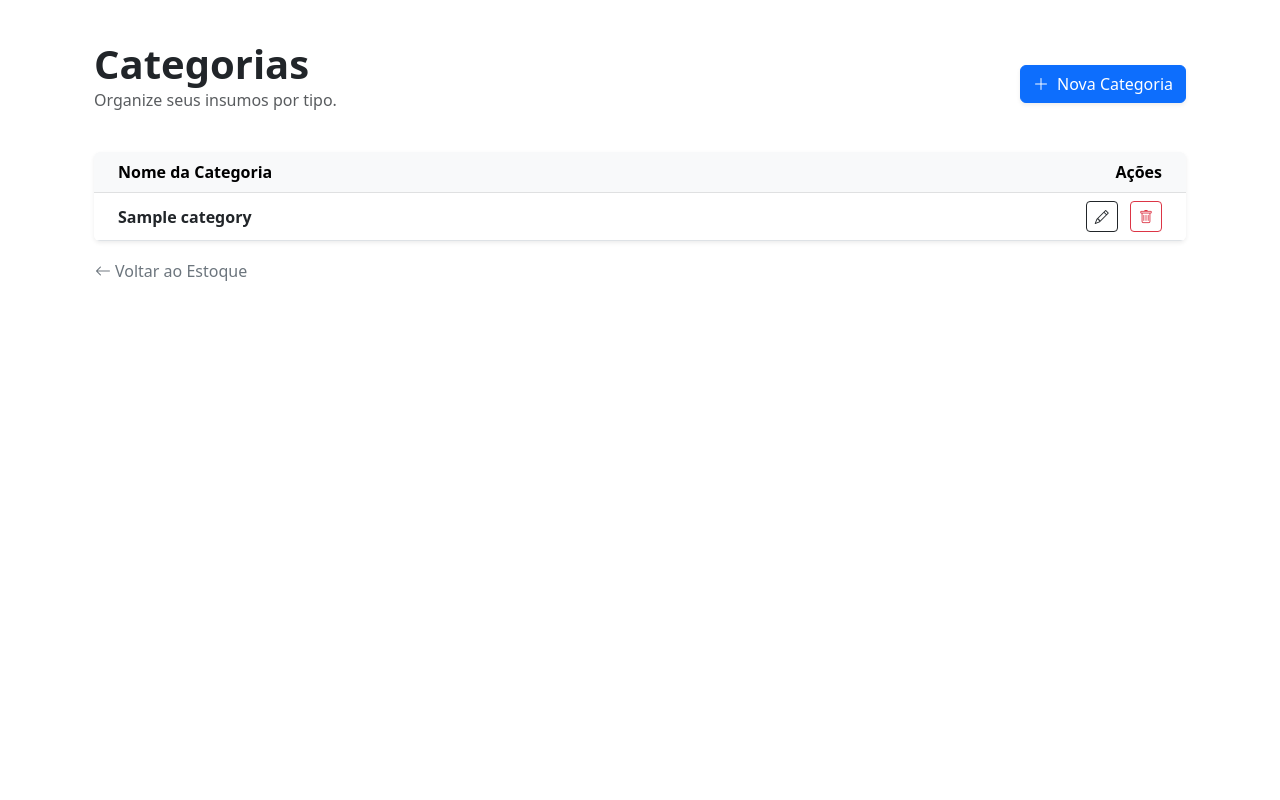
After one commit to AndreConforti/pip_burger, a Django app: page /inventory/categories/ in a window 1280 px wide. The commit adds this page. Run offline with Django 5.2, Linux system fonts and the light colour scheme; tables that the repository leaves empty hold one stand-in row (values such as "Sample post").

Commit message:
feat: complete category crud with exclusion modal

```diff
--- a/apps/inventory/forms.py
+++ b/apps/inventory/forms.py
@@ -4,11 +4,14 @@ from .models import Ingredient
 class IngredientForm(forms.ModelForm):
     class Meta:
         model = Ingredient
-        fields = ['name', 'supplier', 'unit', 'current_stock', 'minimum_stock', 'cost_price']
+        fields = ['name', 'category', 'supplier', 'unit', 'current_stock', 'minimum_stock', 'cost_price']
         widgets = {
             'name': forms.TextInput(attrs={
                 'class': 'form-control',
                 'placeholder': 'Nome do Insumo'
+            }),
+            'category': forms.Select(attrs={
+                'class': 'form-select'
             }),
             'supplier': forms.Select(attrs={
                 'class': 'form-select',
--- a/apps/inventory/models.py
+++ b/apps/inventory/models.py
@@ -22,10 +22,15 @@ class Supplier(models.Model):
 
 
 class Category(models.Model):
-    name = models.CharField(max_length=50, unique=True)
+    name = models.CharField(max_length=100, unique=True, verbose_name="Nome da Categoria")
 
     def __str__(self):
         return self.name
+
+    class Meta:
+        verbose_name = "Categoria"
+        verbose_name_plural = "Categorias"
+        ordering = ['name']
 
 
 class Ingredient(models.Model):
--- /dev/null
+++ b/apps/inventory/templates/inventory/category_list.html
@@ -0,0 +1,62 @@
+{% extends 'base_home.html' %}
+
+{% block title %}Categorias - Pip Burger{% endblock %}
+
+{% block content %}
+<div class="container py-4">
+    <div class="d-flex justify-content-between align-items-center mb-4">
+        <div>
+            <h1 class="display-6 fw-bold mb-0">Categorias</h1>
+            <p class="text-muted">Organize seus insumos por tipo.</p>
+        </div>
+        <a href="{% url 'inventory:category_add' %}" class="btn btn-primary shadow-sm">
+            <i class="bi bi-plus-lg me-2"></i>Nova Categoria
+        </a>
+    </div>
+
+    <div class="card border-0 shadow-sm overflow-hidden">
+        <div class="table-responsive">
+            <table class="table table-hover align-middle mb-0">
+                <thead class="table-light">
+                    <tr>
+                        <th class="ps-4">Nome da Categoria</th>
+                        <th class="text-end pe-4">Ações</th>
+                    </tr>
+                </thead>
+                <tbody>
+                    {% for category in categories %}
+                    <tr>
+                        <td class="ps-4 fw-bold">{{ category.name }}</td>
+                        <td class="text-end pe-4">
+                            <a href="{% url 'inventory:category_edit' category.pk %}" class="btn btn-sm btn-outline-dark me-2">
+                                <i class="bi bi-pencil"></i>
+                            </a>
+                            <button type="button"
+                                    class="btn btn-sm btn-outline-danger"
+                                    data-bs-toggle="modal"
+                                    data-bs-target="#confirmationModal"
+                                    data-url="{% url 'inventory:category_delete' category.pk %}"
+                                    data-modal-title="Excluir Categoria"
+                                    data-modal-body="Deseja excluir <strong>{{ category.name }}</strong>? Ingredientes vinculados ficarão sem categoria."
+                                    data-modal-confirm-text="Sim, Excluir"
+                                    data-modal-confirm-class="btn-danger">
+                                <i class="bi bi-trash"></i>
+                            </button>
+                        </td>
+                    </tr>
+                    {% empty %}
+                    <tr>
+                        <td colspan="2" class="text-center py-5 text-muted">Nenhuma categoria cadastrada.</td>
+                    </tr>
+                    {% endfor %}
+                </tbody>
+            </table>
+        </div>
+    </div>
+    <div class="mt-3">
+        <a href="{% url 'inventory:ingredient_list' %}" class="btn btn-link text-secondary p-0 text-decoration-none">
+            <i class="bi bi-arrow-left me-1"></i>Voltar ao Estoque
+        </a>
+    </div>
+</div>
+{% endblock %}
--- a/apps/inventory/templates/inventory/ingredient_form.html
+++ b/apps/inventory/templates/inventory/ingredient_form.html
@@ -25,7 +25,11 @@
                                     <label for="{{ form.name.id_for_label }}">Nome do Insumo</label>
                                 </div>
                             </div>
-
+                            <div class="col-md-6">
+                                <div class="form-floating mb-3">
+                                    {{ form.category }} <label for="{{ form.category.id_for_label }}">Categoria</label>
+                                </div>
+                            </div>
                             <div class="col-md-8">
                                 <div class="form-floating mb-3">
                                     {{ form.supplier }}
--- a/apps/inventory/urls.py
+++ b/apps/inventory/urls.py
@@ -7,4 +7,8 @@ urlpatterns = [
     path('ingredients/', views.ingredient_list_view, name='ingredient_list'),
     path('ingredients/add/', views.ingredient_edit_view, name='ingredient_add'),
     path('ingredients/<int:pk>/edit/', views.ingredient_edit_view, name='ingredient_edit'),
+    path('categories/', views.CategoryListView.as_view(), name='category_list'),
+    path('categories/add/', views.CategoryCreateView.as_view(), name='category_add'),
+    path('categories/<int:pk>/edit/', views.CategoryUpdateView.as_view(), name='category_edit'),
+    path('categories/<int:pk>/delete/', views.CategoryDeleteView.as_view(), name='category_delete'),
 ]
--- a/apps/inventory/views.py
+++ b/apps/inventory/views.py
@@ -1,36 +1,39 @@
 from django.core.paginator import Paginator
 from django.db.models import F
 from django.shortcuts import render, get_object_or_404, redirect
+from django.urls import reverse_lazy
+from django.views.generic import ListView, CreateView, UpdateView, DeleteView
 from .models import Ingredient, Category
 from .forms import IngredientForm
 
 
 def ingredient_list_view(request):
+    """
+    Exibe a lista de ingredientes com suporte a filtros,
+    paginação e busca global para autocomplete.
+    """
     ingredients_list = Ingredient.objects.all().select_related('supplier', 'category').order_by('name')
     categories = Category.objects.all()
 
-    # Filtro por Nome
     search_query = request.GET.get('search')
     if search_query:
         ingredients_list = ingredients_list.filter(name__icontains=search_query)
 
-    # Filtro por Categoria
     category_id = request.GET.get('category')
     if category_id:
         ingredients_list = ingredients_list.filter(category_id=category_id)
 
-    # Paginação (10 itens por página)
     paginator = Paginator(ingredients_list, 10)
     page_number = request.GET.get('page')
     page_obj = paginator.get_page(page_number)
 
     context = {
-        'ingredients': page_obj,  # Agora passamos o objeto da página
+        'ingredients': page_obj,
         'categories': categories,
         'low_stock_count': Ingredient.objects.filter(current_stock__lte=F('minimum_stock')).count(),
+        'all_ingredient_names': Ingredient.objects.values_list('name', flat=True),
     }
     return render(request, 'inventory/ingredient_list.html', context)
-
 
 def ingredient_edit_view(request, pk=None):
     # Se houver PK, estamos editando. Se não, estamos criando (None).
@@ -48,3 +51,32 @@ def ingredient_edit_view(request, pk=None):
         'form': form,
         'instance': instance
     })
+
+class CategoryListView(ListView):
+    """Lista todas as categorias cadastradas"""
+    model = Category
+    template_name = 'inventory/category_list.html'
+    context_object_name = 'categories'
+
+class CategoryCreateView(CreateView):
+    """Cria uma nova categoria"""
+    model = Category
+    fields = ['name']
+    template_name = 'inventory/category_form.html'
+    success_url = reverse_lazy('inventory:category_list')
+
+class CategoryUpdateView(UpdateView):
+    """Edita uma categoria existente"""
+    model = Category
+    fields = ['name']
+    template_name = 'inventory/category_form.html'
+    success_url = reverse_lazy('inventory:category_list')
+
+class CategoryDeleteView(DeleteView):
+    """Exclui uma categoria via POST (acionada pelo Modal)"""
+    model = Category
+    success_url = reverse_lazy('inventory:category_list')
+
+    # Adicione este método para evitar que o Django procure o template .html
+    def get(self, request, *args, **kwargs):
+        return self.post(request, *args, **kwargs)
--- a/templates/base_home.html
+++ b/templates/base_home.html
@@ -31,7 +31,31 @@
         {% include 'partials/_footer.html' %}
     {% endif %}
 
+    <div class="modal fade" id="confirmationModal" tabindex="-1" aria-labelledby="confirmationModalLabel" aria-hidden="true">
+        <div class="modal-dialog modal-dialog-centered">
+            <div class="modal-content border-0 shadow">
+                <div class="modal-header">
+                    <h5 class="modal-title fw-bold" id="confirmationModalLabel">Confirmar Ação</h5>
+                    <button type="button" class="btn-close" data-bs-dismiss="modal" aria-label="Close"></button>
+                </div>
+                <div class="modal-body" id="confirmationModalBody">
+                    Você tem certeza que deseja realizar esta ação?
+                </div>
+                <div class="modal-footer bg-light">
+                    <button type="button" class="btn btn-secondary px-4" data-bs-dismiss="modal">Cancelar</button>
+                    <button type="button" class="btn btn-primary px-4" id="confirmationModalConfirmBtn">Confirmar</button>
+                </div>
+            </div>
+        </div>
+    </div>
+
+    <div id="csrf-helper" style="display: none;">
+        {% csrf_token %}
+    </div>
+
     <script src="https://code.jquery.com/jquery-3.7.1.min.js"></script>
     <script src="https://cdn.jsdelivr.net/npm/bootstrap@5.3.0/dist/js/bootstrap.bundle.min.js"></script>
+
+    <script src="{% static 'js/confirmation_modal.js' %}"></script>
 </body>
 </html>
```
Also changed, not shown: apps/inventory/templates/inventory/category_form.html (added, +40 -0 lines), apps/inventory/templates/inventory/ingredient_list.html (+9 -2 lines).
